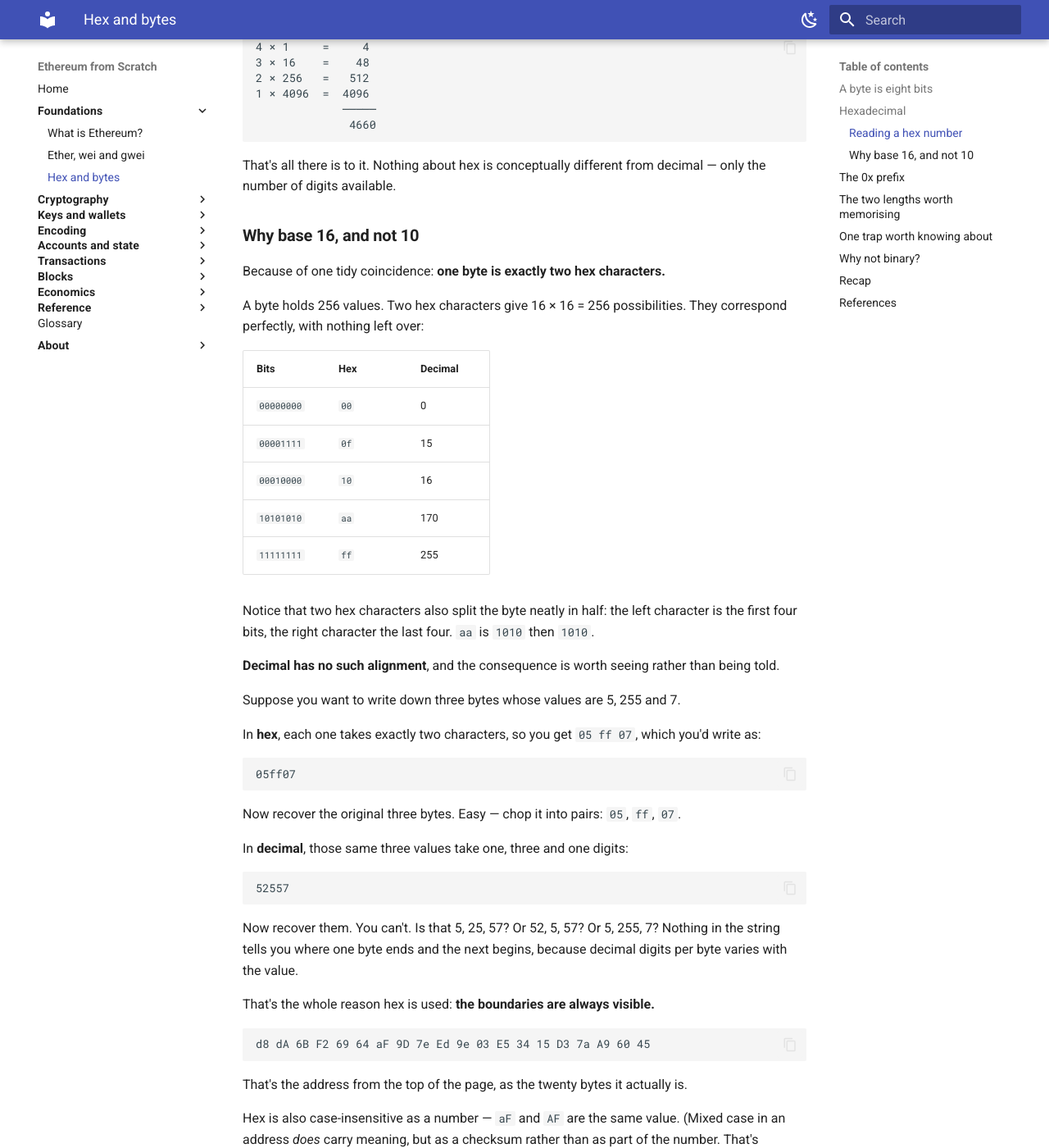
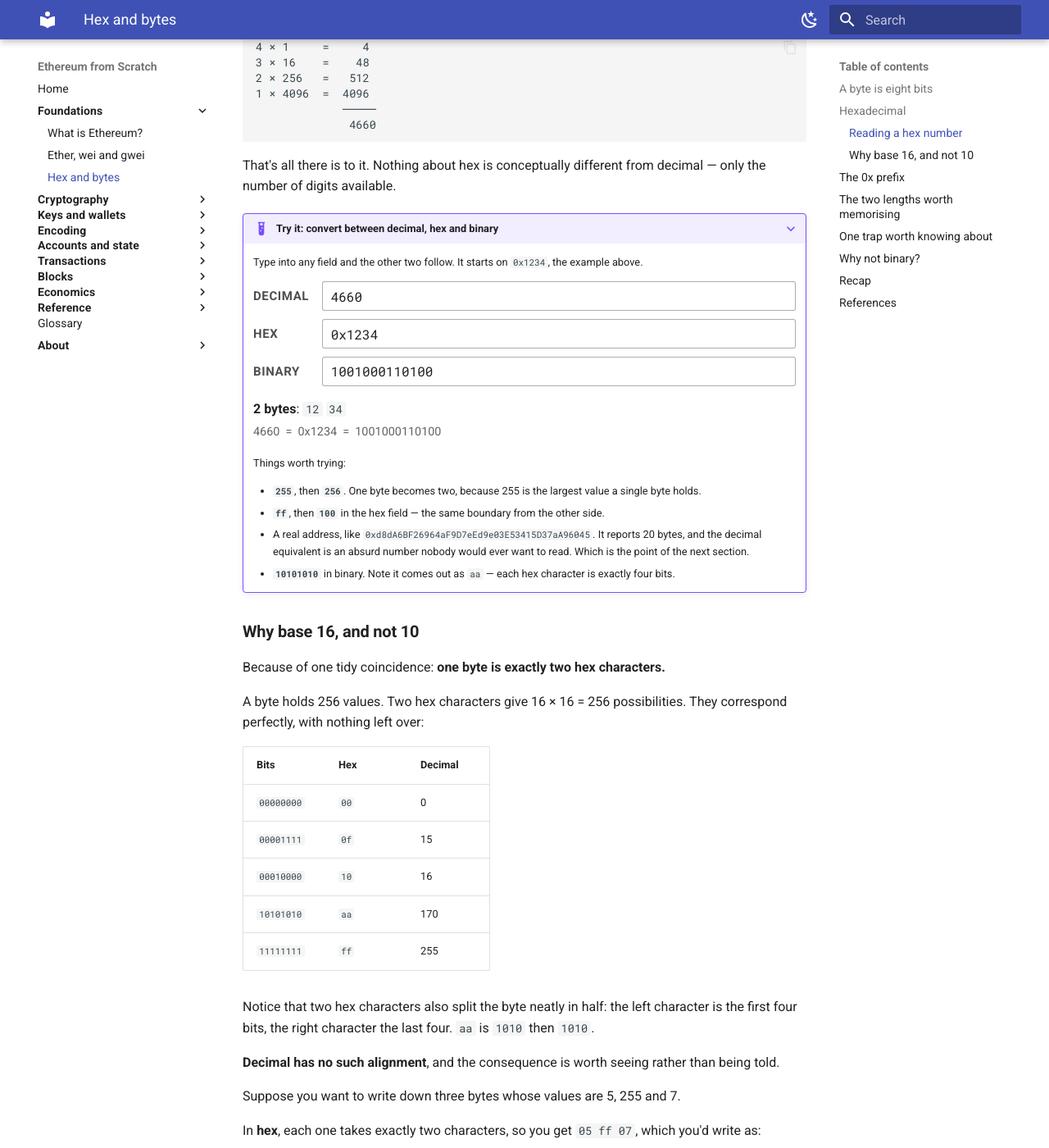
Before and after one commit to davide-stocco/ethereum-from-scratch, an MkDocs documentation site: the page built from docs/foundations/hex-and-bytes.md, in a window 1280 px wide and 1400 px high, scrolled down 2118 px. Shown: the whole window at 82% size. Built offline with MkDocs 1.6.1 and Material for MkDocs 9.7.7, drawn with Linux system fonts in a browser that asks for light colours.

Commit message:
Add the first interactive tool: decimal, hex and binary converter
Sits in the hex page right after the place-value worked example, where
it demonstrates the thing the prose just explained.

New box type for exercises: Material's `example` admonition, purple so
it reads as distinct from note, info, abstract and warning. It is the
only box that opens by default, since a hidden instrument is a useless
one. Followed by prompts worth trying — crossing the 255/256 byte
boundary, a real 20-byte address, and 10101010 coming out as aa.

Conventions set for the tools that follow:

- One site-wide file, docs/javascripts/converters.js. Each tool looks
  for its own ids and no-ops if absent, so pages need no wiring.
- Plain JavaScript, no dependencies.
- BigInt throughout rather than Number. A Number holds 53 bits
  exactly; an address is 160 and a hash is 256, so Number would
  silently corrupt real values — the one bug this kind of tool must
  not have.
- Guard against double-binding, since Material re-runs scripts when it
  swaps pages without reloading.
- Markup in the page, logic in the file.

Verified the arithmetic and the 20-byte address length independently.

````diff
--- a/docs/foundations/hex-and-bytes.md
+++ b/docs/foundations/hex-and-bytes.md
@@ -89,6 +89,34 @@ And a four-character example, `0x1234`:
 ```
 
 That's all there is to it. Nothing about hex is conceptually different from decimal — only the number of digits available.
+
+???+ example "Try it: convert between decimal, hex and binary"
+
+    Type into any field and the other two follow. It starts on `0x1234`, the
+    example above.
+
+    <div class="tool" markdown="0">
+      <label for="conv-dec">Decimal</label>
+      <input id="conv-dec" type="text" inputmode="numeric" autocomplete="off" spellcheck="false" placeholder="4660">
+      <label for="conv-hex">Hex</label>
+      <input id="conv-hex" type="text" autocomplete="off" spellcheck="false" placeholder="0x1234">
+      <label for="conv-bin">Binary</label>
+      <input id="conv-bin" type="text" autocomplete="off" spellcheck="false" placeholder="1001000110100">
+      <p class="tool__out" id="conv-out"></p>
+    </div>
+
+    Things worth trying:
+
+    - **`255`**, then **`256`**. One byte becomes two, because 255 is the
+      largest value a single byte holds.
+    - **`ff`**, then **`100`** in the hex field — the same boundary from the
+      other side.
+    - A real address, like
+      `0xd8dA6BF26964aF9D7eEd9e03E53415D37aA96045`. It reports 20 bytes, and
+      the decimal equivalent is an absurd number nobody would ever want to
+      read. Which is the point of the next section.
+    - **`10101010`** in binary. Note it comes out as `aa` — each hex character
+      is exactly four bits.
 
 ### Why base 16, and not 10
 
--- /dev/null
+++ b/docs/javascripts/converters.js
@@ -0,0 +1,115 @@
+/* ---------------------------------------------------------------------------
+   Interactive converters.
+   ---------------------------------------------------------------------------
+   Plain JavaScript, no dependencies. Each tool checks for its own elements
+   and does nothing if they aren't on the page, so this file is safe to load
+   site-wide.
+
+   Everything uses BigInt rather than Number. That matters here: an address is
+   160 bits and a hash is 256, both far beyond the 53 bits a JavaScript Number
+   can hold exactly. BigInt has no such limit.
+   --------------------------------------------------------------------------- */
+
+(function () {
+  "use strict";
+
+  function baseConverter() {
+    var dec = document.getElementById("conv-dec");
+    var hex = document.getElementById("conv-hex");
+    var bin = document.getElementById("conv-bin");
+    var out = document.getElementById("conv-out");
+    if (!dec || !hex || !bin || !out) return; // tool not on this page
+
+    // Material swaps pages without reloading and re-runs this file, so guard
+    // against binding the same listeners twice.
+    if (dec.dataset.bound === "1") return;
+    dec.dataset.bound = "1";
+
+    // Render the byte breakdown for a value.
+    function describe(value) {
+      if (value === null) {
+        out.innerHTML = "";
+        return;
+      }
+      var h = value.toString(16);
+      if (h.length % 2 === 1) h = "0" + h; // whole bytes only
+      var pairs = h.match(/../g) || ["00"];
+      var label = pairs.length === 1 ? "byte" : "bytes";
+      out.innerHTML =
+        "<strong>" + pairs.length + " " + label + "</strong>: " +
+        pairs.map(function (p) { return "<code>" + p + "</code>"; }).join(" ") +
+        "<br><span class=\"tool__hint\">" + value.toString(10) +
+        " &nbsp;=&nbsp; 0x" + h +
+        " &nbsp;=&nbsp; " + value.toString(2) + "</span>";
+    }
+
+    function error(field, message) {
+      field.classList.add("tool__input--bad");
+      out.innerHTML = "<span class=\"tool__error\">" + message + "</span>";
+    }
+
+    function clearErrors() {
+      [dec, hex, bin].forEach(function (f) {
+        f.classList.remove("tool__input--bad");
+      });
+    }
+
+    // Parse one field and push the result into the other two.
+    function update(source) {
+      clearErrors();
+      var raw = source.value.trim();
+
+      if (raw === "") {
+        [dec, hex, bin].forEach(function (f) { if (f !== source) f.value = ""; });
+        describe(null);
+        return;
+      }
+
+      var value;
+      try {
+        if (source === dec) {
+          if (!/^[0-9]+$/.test(raw)) throw new Error("Decimal takes digits 0-9 only.");
+          value = BigInt(raw);
+        } else if (source === hex) {
+          var h = raw.replace(/^0[xX]/, "");
+          if (!/^[0-9a-fA-F]+$/.test(h)) throw new Error("Hex takes 0-9 and a-f only.");
+          value = BigInt("0x" + h);
+        } else {
+          if (!/^[01]+$/.test(raw)) throw new Error("Binary takes 0 and 1 only.");
+          value = BigInt("0b" + raw);
+        }
+      } catch (e) {
+        error(source, e.message);
+        return;
+      }
+
+      if (source !== dec) dec.value = value.toString(10);
+      if (source !== hex) hex.value = "0x" + value.toString(16);
+      if (source !== bin) bin.value = value.toString(2);
+      describe(value);
+    }
+
+    [dec, hex, bin].forEach(function (field) {
+      field.addEventListener("input", function () { update(field); });
+    });
+
+    // Start with the worked example from the page above.
+    hex.value = "0x1234";
+    update(hex);
+  }
+
+  function run() {
+    baseConverter();
+  }
+
+  if (document.readyState === "loading") {
+    document.addEventListener("DOMContentLoaded", run);
+  } else {
+    run();
+  }
+
+  // Material loads pages without a full reload, so re-initialise on navigation.
+  if (window.document$ && typeof window.document$.subscribe === "function") {
+    window.document$.subscribe(run);
+  }
+})();
--- a/docs/stylesheets/extra.css
+++ b/docs/stylesheets/extra.css
@@ -33,6 +33,84 @@
 
 [data-md-color-scheme="slate"] .md-typeset h2 {
   border-bottom-color: rgba(255, 255, 255, 0.16);
+}
+
+/* ---------------------------------------------------------------------------
+   "Try it" boxes — interactive exercises
+   ---------------------------------------------------------------------------
+   Uses Material's `example` admonition type, which already has its own
+   purple, distinct from note (blue), info (cyan), abstract (light blue) and
+   warning (orange). Only the controls inside need styling.
+   --------------------------------------------------------------------------- */
+
+.md-typeset .tool {
+  display: grid;
+  grid-template-columns: auto 1fr;
+  gap: 0.5rem 0.8rem;
+  align-items: center;
+  margin: 0.4rem 0 0.8rem;
+}
+
+.md-typeset .tool label {
+  font-size: 0.75rem;
+  font-weight: 700;
+  text-transform: uppercase;
+  letter-spacing: 0.04em;
+  opacity: 0.8;
+  white-space: nowrap;
+}
+
+.md-typeset .tool input {
+  width: 100%;
+  padding: 0.4em 0.6em;
+  font-family: var(--md-code-font-family, monospace);
+  font-size: 0.8rem;
+  color: var(--md-default-fg-color);
+  background: var(--md-default-bg-color);
+  border: 1px solid var(--md-default-fg-color--lighter);
+  border-radius: 0.15rem;
+}
+
+.md-typeset .tool input:focus {
+  outline: none;
+  border-color: var(--md-accent-fg-color);
+}
+
+.md-typeset .tool input.tool__input--bad {
+  border-color: #d32f2f;
+}
+
+.md-typeset .tool__out {
+  grid-column: 1 / -1;
+  margin: 0.2rem 0 0;
+  font-size: 0.8rem;
+  line-height: 1.7;
+  overflow-wrap: anywhere;
+}
+
+.md-typeset .tool__hint {
+  font-size: 0.72rem;
+  opacity: 0.7;
+  overflow-wrap: anywhere;
+}
+
+.md-typeset .tool__error {
+  font-size: 0.78rem;
+  color: #d32f2f;
+}
+
+[data-md-color-scheme="slate"] .md-typeset .tool input.tool__input--bad,
+[data-md-color-scheme="slate"] .md-typeset .tool__error {
+  color: #ff8a80;
+  border-color: #ff8a80;
+}
+
+/* Stack the labels above the fields on narrow screens. */
+@media screen and (max-width: 44.9em) {
+  .md-typeset .tool {
+    grid-template-columns: 1fr;
+    gap: 0.2rem;
+  }
 }
 
 /* ---------------------------------------------------------------------------
--- a/mkdocs.yml
+++ b/mkdocs.yml
@@ -47,6 +47,9 @@ theme:
 
 extra_css:
   - stylesheets/extra.css
+
+extra_javascript:
+  - javascripts/converters.js
 
 markdown_extensions:
   - admonition                 # the coloured "note" / "warning" boxes
````
Also changed, not shown: ROADMAP.md (+24 -1 lines).
